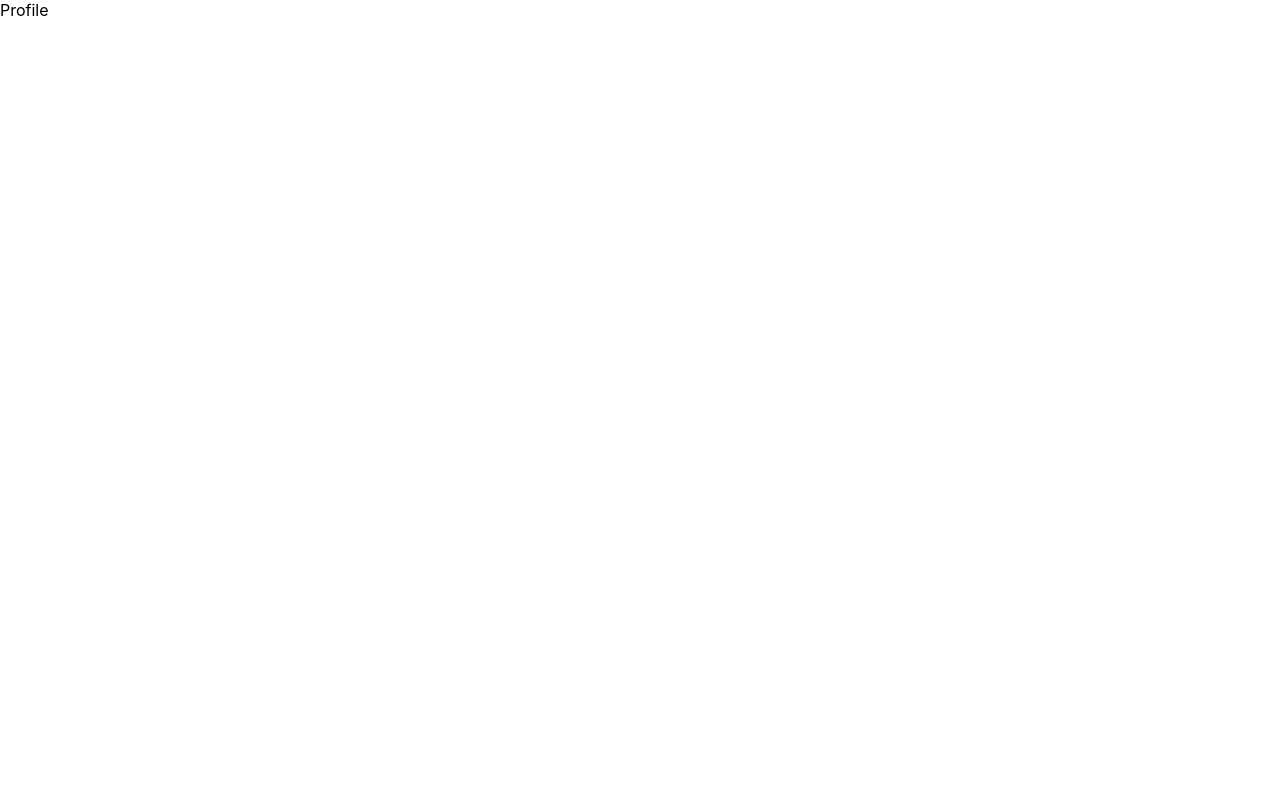
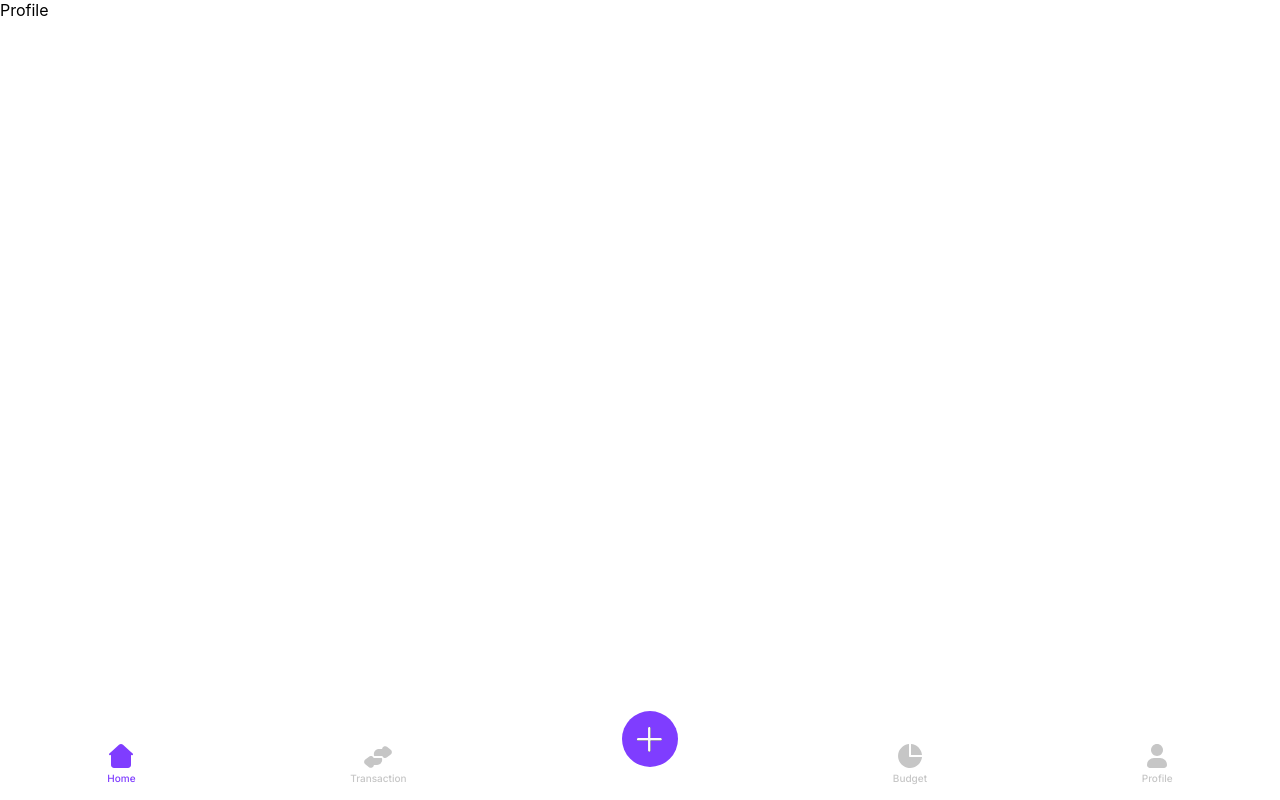
Before and after one commit to Chennakiran2004/Wallety_Frontend, a React (Create React App) app: page /profile in a window 1280 px wide. Built offline with nearby package versions, Linux system fonts and the light colour scheme.

Commit message:
tabbar component is completed

```diff
--- a/src/App.tsx
+++ b/src/App.tsx
@@ -1,8 +1,47 @@
+// import React from "react";
+// import { BrowserRouter as Router, Route, Routes } from "react-router-dom";
+// import HomeCarousel from "./Components/HomeCarousel";
+// import SignUp from "./Components/signup";
+// import "./App.css";
+// import Login from "./Components/Login";
+// import SetUp from "./Components/Setup";
+// import AddNewAccount from "./Components/AddNewAccount";
+// import TabBar from "./Components/TabBar";
+// import Home from "./Components/Home";
+// import Budget from "./Components/Budget";
+// import Transaction from "./Components/Transaction";
+// import Profile from "./Components/Profile";
+
+// function App() {
+//   return (
+//     <Router>
+//       <Routes>
+//         {/* <Route path="/" element={<HomeCarousel />} />
+//           <Route path="/Signup" element={<SignUp />} />
+//           <Route path="/login" element={<Login />} />
+//           <Route path="/SetUp" element={<SetUp />} />
+//           <Route path="/AddNewAccount" element={<AddNewAccount />} /> */}
+//         <Route path="/TabBar" element={<TabBar />} />
+//         <Route path="/Home" element={<Home />} />
+//         <Route path="/Budget" element={<Budget />} />
+//         <Route path="/Transaction" element={<Transaction />} />
+//         <Route path="/Profile" element={<Profile />} />
+//       </Routes>
+//     </Router>
+//   );
+// }
+
+// export default App;
+
 import React from "react";
-import { BrowserRouter as Router, Route, Routes } from "react-router-dom";
+import {
+  BrowserRouter as Router,
+  Route,
+  Routes,
+  useLocation,
+} from "react-router-dom";
 import HomeCarousel from "./Components/HomeCarousel";
 import SignUp from "./Components/signup";
-import "./App.css";
 import Login from "./Components/Login";
 import SetUp from "./Components/Setup";
 import AddNewAccount from "./Components/AddNewAccount";
@@ -12,21 +51,40 @@ import Budget from "./Components/Budget";
 import Transaction from "./Components/Transaction";
 import Profile from "./Components/Profile";
 
+// A new component that handles routes and shows the TabBar conditionally
+const AppRoutes = () => {
+  const location = useLocation(); // Hook to get the current route
+
+  // Array of routes where the TabBar should be visible
+  const showTabBarRoutes = ["/home", "/transaction", "/profile", "/budget"];
+
+  // Conditionally render TabBar based on the current route
+  const shouldShowTabBar = showTabBarRoutes.includes(location.pathname);
+
+  return (
+    <div>
+      <Routes>
+        <Route path="/" element={<HomeCarousel />} />
+        <Route path="/signup" element={<SignUp />} />
+        <Route path="/login" element={<Login />} />
+        <Route path="/setup" element={<SetUp />} />
+        <Route path="/addnewaccount" element={<AddNewAccount />} />
+        <Route path="/home" element={<Home />} />
+        <Route path="/budget" element={<Budget />} />
+        <Route path="/transaction" element={<Transaction />} />
+        <Route path="/profile" element={<Profile />} />
+      </Routes>
+
+      {shouldShowTabBar && <TabBar />}
+      {/* Conditionally render the TabBar */}
+    </div>
+  );
+};
+
 function App() {
   return (
     <Router>
-        <Routes>
-          {/* <Route path="/" element={<HomeCarousel />} />
-          <Route path="/Signup" element={<SignUp />} />
-          <Route path="/login" element={<Login />} />
-          <Route path="/SetUp" element={<SetUp />} />
-          <Route path="/AddNewAccount" element={<AddNewAccount />} /> */}
-          <Route path="/TabBar" element={<TabBar />} />
-          <Route path="/Home" element={<Home />} />
-          <Route path="/Budget" element={<Budget />} />
-          <Route path="/Transaction" element={<Transaction />} />
-          <Route path="/Profile" element={<Profile />} />
-        </Routes>
+      <AppRoutes />
     </Router>
   );
 }
--- a/src/Components/TabBar/index.tsx
+++ b/src/Components/TabBar/index.tsx
@@ -1,5 +1,7 @@
+import { useState } from "react";
 import {
   AddButtonContainer,
+  CustomLink,
   TabBarItemContainer,
   TabBarItemImage,
   TabBarItemText,
@@ -8,28 +10,114 @@ import {
 } from "./styledComponents";
 
 const TabBar = () => {
+  const [activeTab, setActiveTab] = useState("/home");
+
+  const handleTabClick = (tab: any) => {
+    setActiveTab(tab);
+  };
+
+  const getIconColor = (tab: any) =>
+    tab === activeTab ? "#7F3DFF" : "#C6C6C6";
+  const getTextColor = (tab: any) =>
+    tab === activeTab ? "#7F3DFF" : "#C6C6C6";
+
   return (
     <TabBarMainContainer>
       <TabBarSubContainer>
+        <CustomLink to="/home" onClick={() => handleTabClick("/home")}>
           <TabBarItemContainer>
-          <TabBarItemImage src="/Images/home.svg" />
-          <TabBarItemText>Home</TabBarItemText>
+            <svg
+              xmlns="http://www.w3.org/2000/svg"
+              width="24"
+              height="24"
+              viewBox="0 0 24 24"
+              fill="none"
+            >
+              <path
+                d="M23.6703 9.55956L21.6703 7.73956L14.0003 0.779557C13.4502 0.287602 12.7382 0.015625 12.0003 0.015625C11.2623 0.015625 10.5503 0.287602 10.0003 0.779557L2.35026 7.77956L0.350263 9.59956C0.215588 9.73621 0.123067 9.90872 0.0837369 10.0965C0.0444067 10.2843 0.0599278 10.4794 0.128449 10.6586C0.196969 10.8378 0.315597 10.9936 0.47018 11.1072C0.624762 11.2208 0.808774 11.2876 1.00026 11.2996C1.25355 11.2881 1.49304 11.1809 1.67026 10.9996L2.00026 10.6996V20.9996C2.00026 21.7952 2.31633 22.5583 2.87894 23.1209C3.44155 23.6835 4.20461 23.9996 5.00026 23.9996H19.0003C19.7959 23.9996 20.559 23.6835 21.1216 23.1209C21.6842 22.5583 22.0003 21.7952 22.0003 20.9996V10.7396L22.3303 11.0396C22.5137 11.2063 22.7524 11.2989 23.0003 11.2996C23.2019 11.299 23.3986 11.2376 23.5647 11.1232C23.7308 11.0089 23.8584 10.8471 23.9309 10.6589C24.0033 10.4707 24.0172 10.2651 23.9707 10.0689C23.9242 9.87271 23.8195 9.69517 23.6703 9.55956Z"
+                fill={getIconColor("/home")}
+              />
+            </svg>
+            <TabBarItemText style={{ color: getTextColor("/home") }}>
+              Home
+            </TabBarItemText>
           </TabBarItemContainer>
+        </CustomLink>
+        <CustomLink
+          to="/transaction"
+          onClick={() => handleTabClick("/transaction")}
+        >
           <TabBarItemContainer>
-          <TabBarItemImage src="/Images/Transaction.svg" />
-          <TabBarItemText>Transaction</TabBarItemText>
+            <svg
+              xmlns="http://www.w3.org/2000/svg"
+              width="28"
+              height="22"
+              viewBox="0 0 28 22"
+              fill="none"
+            >
+              <path
+                d="M18.1296 12.9313V13.9313C18.1296 14.5879 18.0003 15.2381 17.749 15.8447C17.4977 16.4514 17.1294 17.0026 16.6651 17.4668C16.2008 17.9311 15.6496 18.2994 15.043 18.5507C14.4364 18.802 13.7862 18.9313 13.1296 18.9313H9.86959C9.85416 19.4782 9.68948 20.0104 9.39337 20.4705C9.09726 20.9305 8.68098 21.3008 8.18958 21.5413C7.77975 21.7461 7.32773 21.8522 6.86959 21.8513C6.19185 21.8553 5.53273 21.6298 4.99959 21.2113L1.28959 18.3013C0.928253 18.0209 0.635825 17.6616 0.434657 17.2508C0.233488 16.84 0.128906 16.3887 0.128906 15.9313C0.128906 15.4739 0.233488 15.0226 0.434657 14.6118C0.635825 14.2011 0.928253 13.8417 1.28959 13.5613L4.99959 10.6513C5.44658 10.2946 5.98624 10.073 6.55496 10.0128C7.12368 9.95254 7.69777 10.0561 8.20959 10.3113C8.89111 10.6373 9.41598 11.2197 9.66959 11.9313H17.0996C17.2334 11.9273 17.3667 11.9502 17.4915 11.9986C17.6163 12.0471 17.7301 12.1201 17.8262 12.2134C17.9222 12.3066 17.9986 12.4182 18.0507 12.5416C18.1028 12.6649 18.1296 12.7974 18.1296 12.9313Z"
+                fill={getIconColor("/transaction")}
+              />
+              <path
+                d="M27.8711 6.07142C27.8712 6.52874 27.7667 6.98004 27.5656 7.3908C27.3646 7.80156 27.0723 8.16092 26.7111 8.44142L23.0011 11.3514C22.4605 11.7715 21.7957 12.0001 21.1111 12.0014C20.653 12.0023 20.2009 11.8962 19.7911 11.6914C19.1096 11.3654 18.5847 10.7831 18.3311 10.0714H10.8711C10.6059 10.0714 10.3515 9.96606 10.164 9.77853C9.97645 9.59099 9.87109 9.33663 9.87109 9.07142V8.07142C9.87109 6.74534 10.3979 5.47357 11.3356 4.53588C12.2732 3.5982 13.545 3.07142 14.8711 3.07142H18.1311C18.1433 2.51237 18.3114 1.96785 18.6166 1.4993C18.9219 1.03076 19.3519 0.656837 19.8584 0.419741C20.3648 0.182645 20.9274 0.0918084 21.4827 0.157483C22.038 0.223158 22.5639 0.442729 23.0011 0.791418L26.7111 3.70142C27.0723 3.98191 27.3646 4.34127 27.5656 4.75204C27.7667 5.1628 27.8712 5.61409 27.8711 6.07142Z"
+                fill={getIconColor("/transaction")}
+              />
+            </svg>
+            <TabBarItemText style={{ color: getTextColor("/transaction") }}>
+              Transaction
+            </TabBarItemText>
           </TabBarItemContainer>
+        </CustomLink>
         <AddButtonContainer>
           <TabBarItemImage src="/Images/Add.svg" />
         </AddButtonContainer>
+        <CustomLink to="/budget" onClick={() => handleTabClick("/budget")}>
           <TabBarItemContainer>
-          <TabBarItemImage src="/Images/pie-chart.svg" />
-          <TabBarItemText>Budget</TabBarItemText>
+            <svg
+              xmlns="http://www.w3.org/2000/svg"
+              width="24"
+              height="24"
+              viewBox="0 0 24 24"
+              fill="none"
+            >
+              <path
+                d="M24 11H13V0C15.8412 0.228368 18.5083 1.46063 20.5239 3.47614C22.5394 5.49166 23.7716 8.1588 24 11Z"
+                fill={getIconColor("/budget")}
+              />
+              <path
+                d="M24.0012 13C23.8022 15.2756 22.9578 17.4471 21.5672 19.2594C20.1767 21.0716 18.2977 22.4493 16.1512 23.2306C14.0047 24.0119 11.6798 24.1643 9.44966 23.6699C7.21952 23.1755 5.17683 22.0549 3.5616 20.4396C1.94637 18.8244 0.825711 16.7817 0.331313 14.5516C-0.163085 12.3214 -0.0106853 9.99652 0.770604 7.85001C1.55189 5.7035 2.92961 3.82457 4.74188 2.43401C6.55414 1.04346 8.72564 0.199045 11.0012 0V12C11.0012 12.2652 11.1066 12.5196 11.2941 12.7071C11.4817 12.8946 11.736 13 12.0012 13H24.0012Z"
+                fill={getIconColor("/budget")}
+              />
+            </svg>
+            <TabBarItemText style={{ color: getTextColor("/budget") }}>
+              Budget
+            </TabBarItemText>
           </TabBarItemContainer>
+        </CustomLink>
+        <CustomLink to="/profile" onClick={() => handleTabClick("/profile")}>
           <TabBarItemContainer>
-          <TabBarItemImage src="/Images/user.svg" />
-          <TabBarItemText>Profile</TabBarItemText>
+            <svg
+              xmlns="http://www.w3.org/2000/svg"
+              width="20"
+              height="24"
+              viewBox="0 0 20 24"
+              fill="none"
+            >
+              <path
+                d="M10 12.0703C13.3137 12.0703 16 9.38402 16 6.07031C16 2.7566 13.3137 0.0703125 10 0.0703125C6.68629 0.0703125 4 2.7566 4 6.07031C4 9.38402 6.68629 12.0703 10 12.0703Z"
+                fill={getIconColor("/profile")}
+              />
+              <path
+                d="M13 14H7C5.14348 14 3.36301 14.7375 2.05025 16.0503C0.737498 17.363 0 19.1435 0 21C0 21.7956 0.316071 22.5587 0.87868 23.1213C1.44129 23.6839 2.20435 24 3 24H17C17.7956 24 18.5587 23.6839 19.1213 23.1213C19.6839 22.5587 20 21.7956 20 21C20 19.1435 19.2625 17.363 17.9497 16.0503C16.637 14.7375 14.8565 14 13 14Z"
+                fill={getIconColor("/profile")}
+              />
+            </svg>
+            <TabBarItemText style={{ color: getTextColor("/profile") }}>
+              Profile
+            </TabBarItemText>
           </TabBarItemContainer>
+        </CustomLink>
       </TabBarSubContainer>
     </TabBarMainContainer>
   );
--- a/src/Components/TabBar/styledComponents.ts
+++ b/src/Components/TabBar/styledComponents.ts
@@ -1,5 +1,6 @@
 import styled from "styled-components";
 import { interMedium } from "../../Constants/fontStyles";
+import { Link } from "react-router-dom";
 
 export const TabBarMainContainer = styled.div`
   display: flex;
@@ -16,6 +17,8 @@ export const TabBarSubContainer = styled.div`
   justify-content: space-around;
   width: 100%;
   background: #fff;
+  align-items: baseline;
+  padding-bottom: 16px;
 `;
 
 export const TabBarItemContainer = styled.div`
@@ -24,7 +27,6 @@ export const TabBarItemContainer = styled.div`
   align-items: center;
   gap: 4px;
   justify-content: space-between;
-  padding-bottom: 8px;
 `;
 
 export const TabBarItemImage = styled.img``;
@@ -38,5 +40,11 @@ export const TabBarItemText = styled.p`
 
 export const AddButtonContainer = styled.div`
   position: relative;
-  bottom: 2px;
+  bottom: 0px;
 `;
+
+export const CustomLink = styled(Link)`
+  text-decoration: none;
+  color: inherit;
+  cursor: none;
+`;
```
Also changed, not shown: src/index.tsx (+6 -6 lines). Lines whose indentation alone changed are shown as unchanged.
